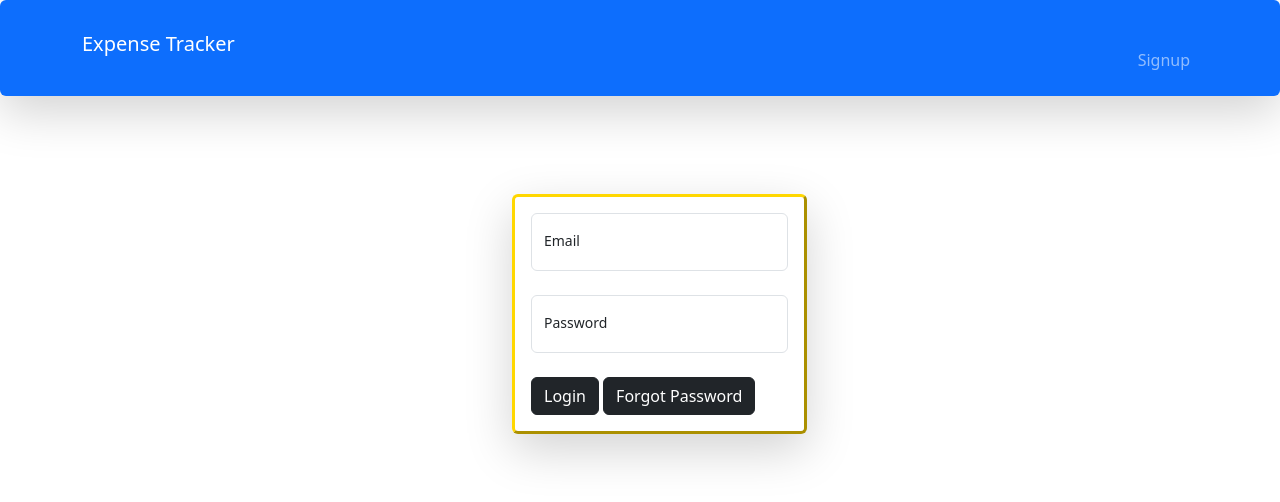
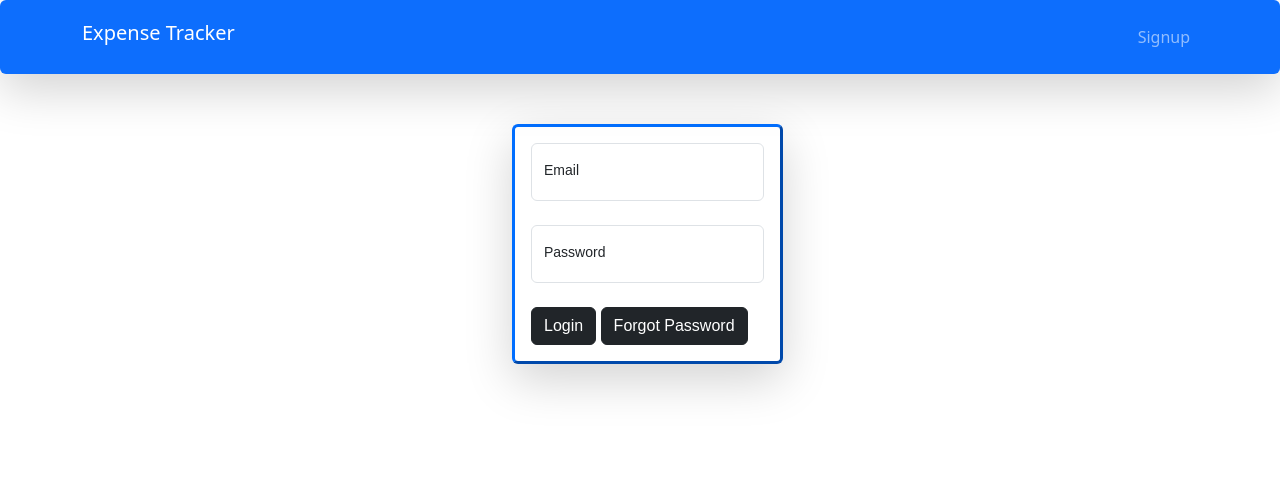
Before and after one commit to vikash285/ETMongoose, a website: page public/Login/login.html in a window 1280 px wide. Drawn offline with nearby package versions, Linux system fonts and the light colour scheme.

Commit message:
css last twiks

```diff
--- a/public/Login/login.html
+++ b/public/Login/login.html
@@ -4,7 +4,7 @@
     <meta charset="UTF-8" />
     <meta http-equiv="X-UA-Compatible" content="IE=edge" />
     <meta name="viewport" content="width=device-width, initial-scale=1.0" />
-    <title>Document</title>
+    <title>Expense Tracker Login</title>
     <link
       href="https://cdn.jsdelivr.net/npm/bootstrap@5.3.0/dist/css/bootstrap.min.css"
       rel="stylesheet"
@@ -21,13 +21,12 @@
   </head>
   <body>
     <nav
-      class="navbar navbar-expand navbar-dark bg-primary shadow-lg p-3 mb-5 rounded"
+      class="navbar navbar-expand navbar-dark bg-primary shadow-lg p-3 mb-0 rounded"
     >
       <div class="container">
         <h4 class="navbar-brand">Expense Tracker</h4>
         <ul class="navbar-nav">
           <li class="nav-item">
-            <br />
             <a href="../Signup/signUp.html" class="nav-link">Signup</a>
           </li>
         </ul>
@@ -36,7 +35,7 @@
     <div class="container">
       <div class="row row-cols-auto">
         <div class="col offset-4">
-          <div class="box shadow-lg p-3 mb-5 bg-white rounded">
+          <div class="box shadow-lg p-3 mb-0 bg-white rounded">
             <form nonvalidate onsubmit="logIn(event)">
               <div class="form-floating">
                 <input
--- a/public/style.css
+++ b/public/style.css
@@ -1,8 +1,8 @@
 .box {
   background-color: white;
-  border: 3px outset gold;
+  border: 3px outset rgb(0, 110, 255);
   border-radius: 5px;
   padding: 20px;
   margin: 50px;
-  box-shadow: 10px;
+  font-family: Arial, Helvetica, sans-serif;
 }
```
Also changed, not shown: public/ExpenseTracker/index.html (+2 -2 lines), public/ForgotPassword/index.html (+3 -3 lines), public/Signup/signUp.html (+2 -3 lines).
